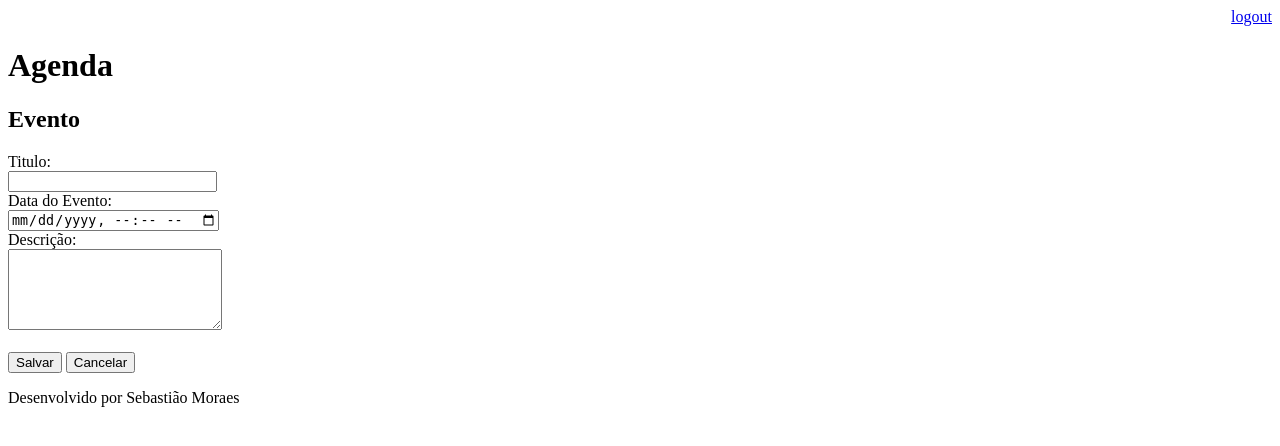
After one commit to slsmoraes/agenda, a Django app: page /agenda/evento/ in a window 1280 px wide. The commit adds this page. Shown: the top 446 px of the page. Run offline with Django 3.2, Linux system fonts and the light colour scheme; a user stored in the database is signed in.

Commit message:
D20201015H2230-Incluido a gravação de um novo evento

```diff
--- a/agenda/urls.py
+++ b/agenda/urls.py
@@ -21,6 +21,8 @@ from django.views.generic import RedirectView
 urlpatterns = [
     path('admin/', admin.site.urls),
     path('agenda/', views.lista_eventos),
+    path('agenda/evento/', views.evento),
+    path('agenda/evento/submit',views.submit_evento),
     #path('', views.index),
     path('', RedirectView.as_view(url='/agenda/')),
     path('login/', views.login_user),
--- a/core/views.py
+++ b/core/views.py
@@ -40,3 +40,20 @@ def lista_eventos(request):
     evento = Evento2.objects.filter(usuario = usuario)
     dados = {'eventos':evento}
     return render(request, 'agenda.html', dados)
+
+@login_required(login_url='/login/')
+def evento(request):
+    return render(request, 'evento.html')
+
+@login_required(login_url='/login/')
+def submit_evento(request):
+    if request.POST:
+        titulo = request.POST.get('titulo')
+        data_evento = request.POST.get('data_evento')
+        descricao = request.POST.get('descricao')
+        usuario = request.user
+        Evento2.objects.create(titulo=titulo,
+                               data_evento=data_evento,
+                               descricao=descricao,
+                               usuario=usuario)
+    return redirect('/')
--- a/templates/agenda.html
+++ b/templates/agenda.html
@@ -2,6 +2,9 @@
 
 {% block content %}
     <h2>Agendamentos Diarios</h2>
+    <a href="evento/">
+        <button type="button">Novo Evento</button>
+    </a>
 
     <ul style="font-size: 18px">
         {% for evento in eventos %}
--- /dev/null
+++ b/templates/evento.html
@@ -0,0 +1,25 @@
+{% extends "model-page.html" %}
+{% block content %}
+
+    <h2>Evento</h2>
+    <form action="submit" method="POST">{% csrf_token %}
+        <label>Titulo: </label>
+        <br>
+        <input type="text" name="titulo" size="23">
+        <br>
+        <label>Data do Evento: </label>
+        <br>
+        <input type="datetime-local" name="data_evento">
+        <br>
+        <label>Descrição: </label>
+        <br>
+        <textarea name="descricao" rows="5" cols="24"></textarea>
+        <br><br>
+        <button type="submit">Salvar</button>
+        <a href="/">
+            <button type="button">Cancelar</button>
+        </a>
+    </form>
+
+
+{% endblock %}
```
Also changed, not shown: db.sqlite3, 1 other file.
